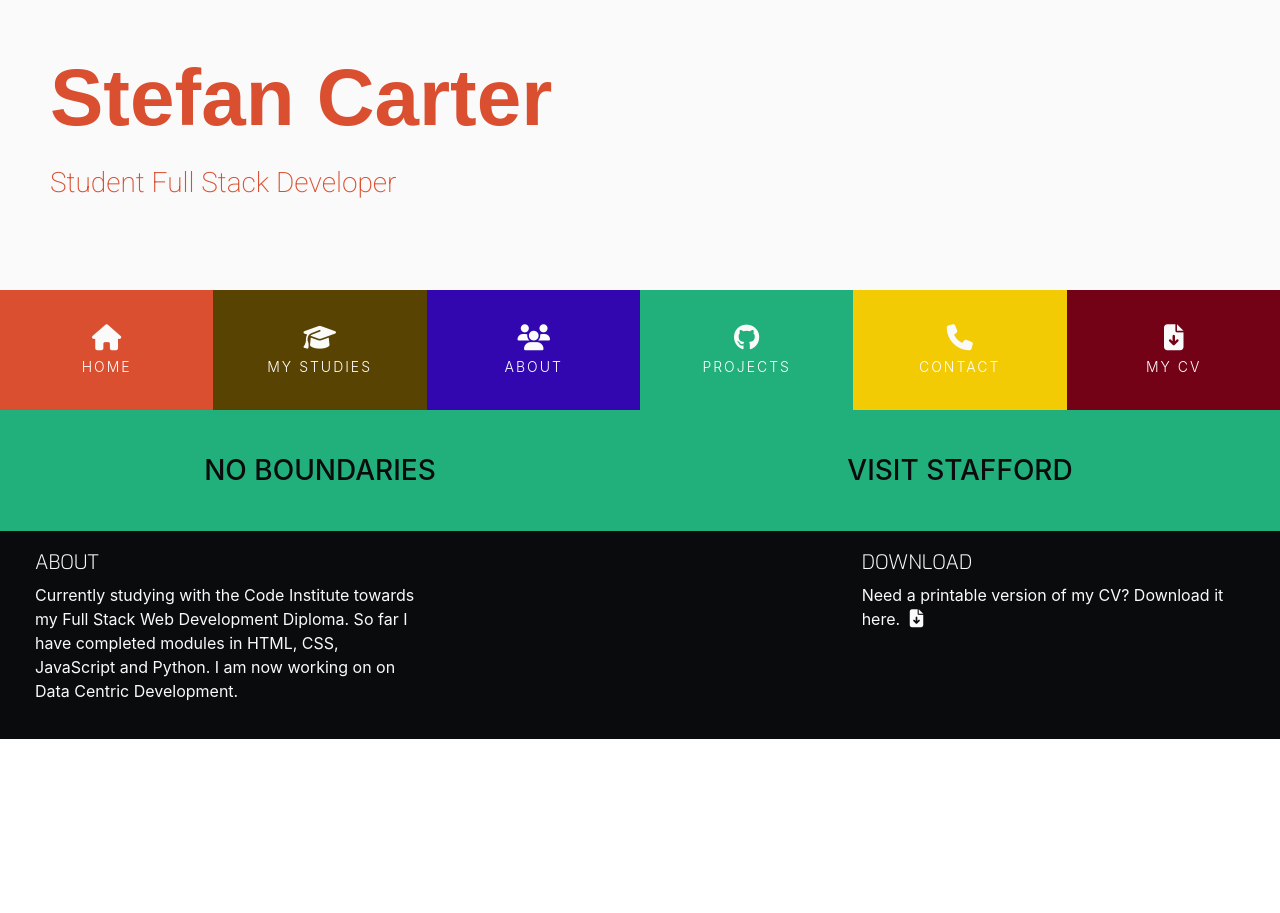
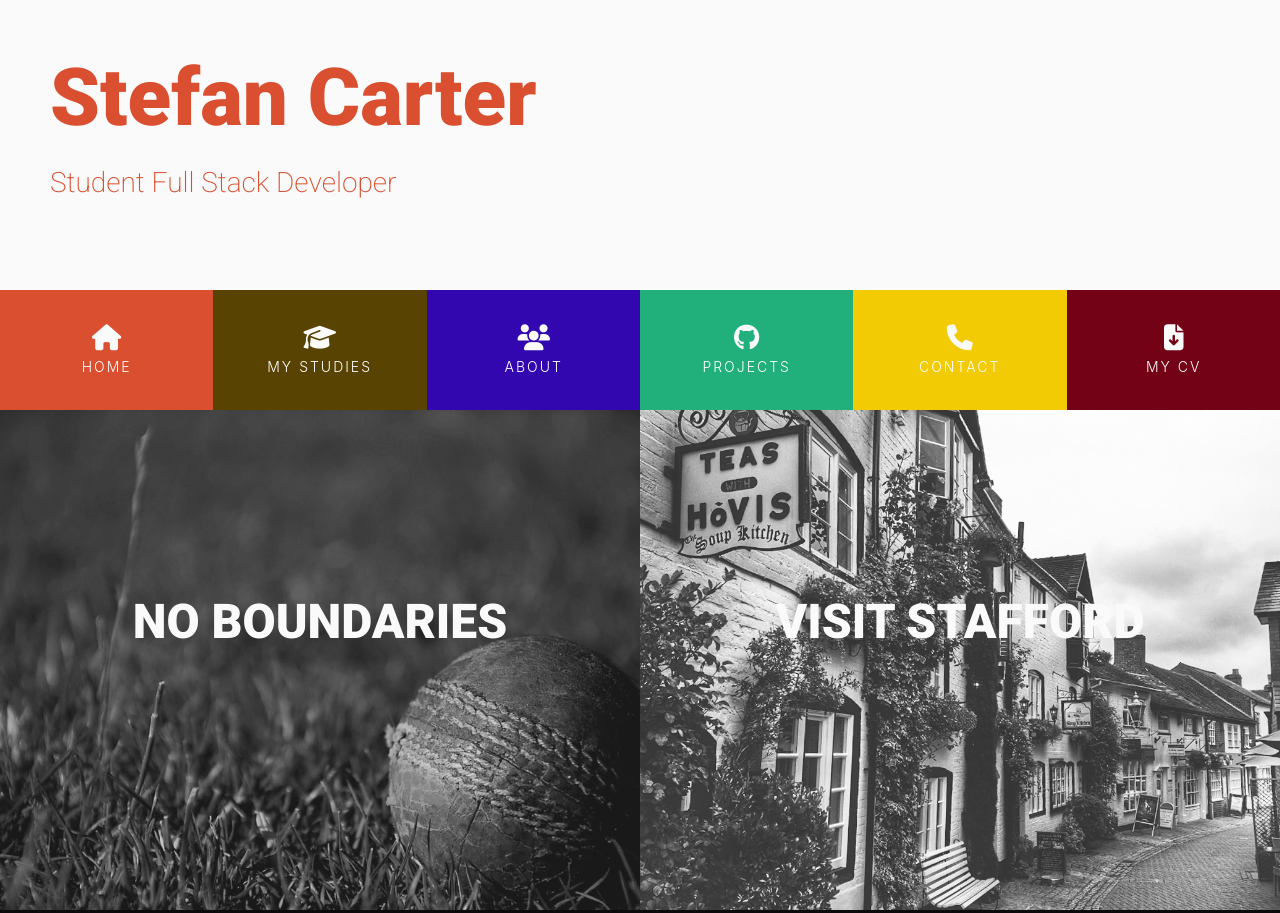
Before and after one commit to CarterStefan/Resume, a plain HTML site: page github.html in a window 1280 px wide. Shown: the top 913 px of the page. Before the commit the page ends 800 px from the top, so only its background shows below. Drawn offline with nearby package versions, Linux system fonts and the light colour scheme.

Commit message:
Added projects

```diff
--- a/assets/css/style.css
+++ b/assets/css/style.css
@@ -1,4 +1,4 @@
-@import url("https://fonts.googleapis.com/css?family=Roboto:100,200,300,400,500,600,700,800,900|Exo:100,200,300,400,500,600,700");
+@import url("https://fonts.googleapis.com/css?family=Roboto:100,200,300,400,500,600,700,800,900|Exo:100,200,300,400,500,600,700,800,900");
 
 /* -------------------------------------------------- Colors */
 
@@ -6,7 +6,7 @@
   background-color: #fafafa;
 }
 
-.bg-color-three-reasons{
+.bg-color-three-reasons {
   background-color: #fafafa;
 }
 
@@ -23,35 +23,35 @@
 }
 
 .ui-menu-color-interests {
-    background-color: #3207B0;
+  background-color: #3207b0;
 }
 
 .ui-menu-color-github {
-    background-color: #21B07C;
+  background-color: #21b07c;
 }
 
 .ui-menu-color-download {
   background-color: #730217;
 }
 
-.bg-color-personal-info{
+.bg-color-personal-info {
   background-color: #d94f30;
 }
 
-.bg-color-work-history{
+.bg-color-work-history {
   background-color: #594302;
 }
 
-.bg-color-contact{
+.bg-color-contact {
   background-color: #f2cb05;
 }
 
-.bg-color-interests{
-    background-color: #3207B0;
+.bg-color-interests {
+  background-color: #3207b0;
 }
 
-.bg-color-github{
-    background-color: #21B07C;
+.bg-color-github {
+  background-color: #21b07c;
 }
 
 /* Color Theme Swatches in Hex */
@@ -75,57 +75,62 @@ header {
   margin: 0;
 }
 
+body {
+  background-color: #fafafa;
+}
+
 /* -------------------------------------------- Special padding/ margins/text */
-div#map {min-height: 300px;}
+div#map {
+  min-height: 300px;
+}
 
 /* -------------------------------------------- Special padding/ margins/text */
 
-
-
-h1, h2, h3, h4{
+h1,
+h2,
+h3,
+h4 {
   margin: 0;
 }
 
-.uppercase{
+.uppercase {
   text-transform: uppercase;
 }
 
-.general-sub{
+.general-sub {
   font-family: "Exo", sans-serif;
   font-weight: 300;
   color: #fafafa;
-
 }
 
-.inline-block{
+.inline-block {
   display: inline-block;
 }
 
-.row-table{
+.row-table {
   display: table;
 }
 
-.section-column{
+.section-column {
   display: table-cell;
   padding: 0 30px 30px;
   float: none;
 }
 
-.section-heading{
+.section-heading {
   font-family: "Exo", sans-serif;
   font-weight: 300;
   margin-top: 25px;
   margin-bottom: 40px;
-    color:#fafafa;
+  color: #fafafa;
 }
 
-.inner-section-heading{
+.inner-section-heading {
   font-family: "Exo", sans-serif;
   font-weight: 300;
   margin-top: 25px;
   margin-bottom: 40px;
 }
-
 
 /* -------------------------------------------------- Heading */
 
@@ -189,7 +194,7 @@ h1, h2, h3, h4{
 }
 
 .name {
-  font-family: "robotto", sans-serif;
+  font-family: "roboto", sans-serif;
   font-weight: 900;
   font-size: 80px;
   margin-top: 50px;
@@ -209,7 +214,7 @@ h1, h2, h3, h4{
   margin: 0;
 }
 
-.menucontainer{
+.menucontainer {
   font-size: 0;
 }
 
@@ -218,7 +223,7 @@ h1, h2, h3, h4{
   padding: 0px;
 }
 
-.menuitem{
+.menuitem {
   height: 120px;
   text-align: center;
   padding: 0;
@@ -238,7 +243,7 @@ h1, h2, h3, h4{
   font-size: 26px;
 }
 
-.menuitem span{
+.menuitem span {
   display: block;
   width: 100%;
   padding-top: 5px;
@@ -255,9 +260,8 @@ h1, h2, h3, h4{
 
 /* -------------------------------------------------- Hover.css */
 
-
 a.hvr-sweep-to-bottom:before {
-    background: rgba(0,0,0,0.2);
+  background: rgba(0, 0, 0, 0.2);
   height: 120px;
 }
 
@@ -265,7 +269,7 @@ a.hvr-sweep-to-bottom:before {
 
 footer {
   background-color: #090b0d;
-    color:#fafafa;
+  color: #fafafa;
   min-height: 120px;
   margin: 0;
 }
@@ -281,15 +285,15 @@ footer {
   -o-transition: all 0.35s ease-in-out;
 }
 
-.cv-pdf i:hover{
+.cv-pdf i:hover {
   color: #d94f30;
 }
 
-.social-links{
+.social-links {
   padding-bottom: 15px;
 }
 
-.social-links li a i{
+.social-links li a i {
   width: 32px;
   height: 32px;
   padding: 12px 0px;
@@ -302,39 +306,37 @@ footer {
   -moz-transition: all 0.35s ease-in-out;
   -webkit-transition: all 0.35s ease-in-out;
   -o-transition: all 0.35s ease-in-out;
-
 }
 
-.social-links li a i:hover{
+.social-links li a i:hover {
   background-color: #d94f30;
 }
 
-#footer-details{
+#footer-details {
   padding: 20px;
 }
 
-
 /* -------------------------------------------------- Three Reasons */
 
-.three-reasons-icon{
-    font-size:26px;
+.three-reasons-icon {
+  font-size: 26px;
   color: #d94f30;
 }
 
-.three-reasons-heading{
+.three-reasons-heading {
   margin-top: 20px;
   color: #d94f30;
   padding: 20px;
 }
 
-.about-me{
+.about-me {
   text-align: justify;
   padding: 20px;
 }
 
 /* -------------------------------------------------- Personal Info */
 
-.personal-info-item{
+.personal-info-item {
   margin-bottom: 20px;
   display: block;
   clear: both;
@@ -342,34 +344,34 @@ footer {
 }
 
 .personal-info-item .key,
-.personal-info-item .value{
+.personal-info-item .value {
   padding-right: 8px;
   display: inline-block;
 }
 
 .personal-info-item .key p,
-.personal-info-item .value p{
-    margin:0;
+.personal-info-item .value p {
+  margin: 0;
 }
 
-.personal-info-item .key{
+.personal-info-item .key {
   width: 30%;
   margin-right: 21px;
   padding-top: 2px;
   vertical-align: top;
 }
 
-.personal-info-item .key p{
+.personal-info-item .key p {
   font-weight: 700;
   font-family: "Roboto", sans-serif;
 }
 
-.personal-info-item .value{
+.personal-info-item .value {
   position: relative;
   width: 60%;
 }
 
-.work-history-title{
+.work-history-title {
   color: #fafafa;
   font-family: "Exo", sans-serif;
   font-weight: 300;
@@ -377,18 +379,18 @@ footer {
   margin-bottom: 50px;
 }
 
-.timeline-item-home{
+.timeline-item-home {
   padding: 4em 2em 0em 2em;
   position: relative;
   border-left: 1px solid;
 }
 
-.timeline-item-home p{
+.timeline-item-home p {
   padding: 0;
   margin: 0;
 }
 
-.timeline-item-home:before{
+.timeline-item-home:before {
   content: attr(data-dates);
   position: absolute;
   left: 2.5em;
@@ -401,46 +403,63 @@ footer {
   margin: 0;
 }
 
-.timeline-item-home:after{
-    width:12px;
+.timeline-item-home:after {
+  width: 12px;
   height: 12px;
   display: block;
   position: absolute;
   top: 2.4em;
   left: -6px;
   border-radius: 12px;
-    content: '';
+  content: "";
 }
 
 /* -------------------------------------------------- CV / PROJECTS */
 
-
-.cv-heading{
+.cv-heading {
   margin-top: 20px;
   color: #594302;
   padding: 20px;
 }
 
-.project-heading{
-    margin: 20px;
-    color: #090b0d;
-    padding: 20px;
+.project-heading {
+  color: #fafafa;
+  margin-top: 30%;
+  font-family: "roboto", sans-serif;
+  font-weight: 900;
+  font-size: 300%;
 }
 
-.project-heading:hover{
-    margin: 20px;
-    color: #090b0d;
-    padding: 20px;
+.project-heading:hover {
+  color: #fafafa;
+  margin-top: 30%;
+  font-family: "roboto", sans-serif;
+  font-weight: 900;
+  font-size: 300%;
+  text-decoration: underline;
 }
 
-.project-link{
-    padding: 20px;
+.project-1 {
+  height: 500px;
+  background-image: url("../images/no_boundaries.jpeg");
+  background-position: center;
+  background-repeat: no-repeat;
+  background-size: cover;
+  opacity: 0.9;
 }
 
+.project-2 {
+  height: 500px;
+  background-image: url("../images/visit_stafford.jpg");
+  background-position: center;
+  background-repeat: no-repeat;
+  background-size: cover;
+  opacity: 0.8;
+}
 
 /* -------------------------------------------------- Work History */
 
-.work-history-title{
+.work-history-title {
   color: #fafafa;
   font-family: "Exo", sans-serif;
   font-weight: 300;
@@ -448,19 +467,19 @@ footer {
   margin-bottom: 50px;
 }
 
-.timeline-item{
+.timeline-item {
   padding: 4em 2em 0em 2em;
   position: relative;
   color: #fafafa;
   border-left: 1px solid;
 }
 
-.timeline-item p{
+.timeline-item p {
   padding: 0;
   margin: 0;
 }
 
-.timeline-item:before{
+.timeline-item:before {
   content: attr(data-dates);
   position: absolute;
   left: 2.5em;
@@ -473,40 +492,40 @@ footer {
   margin: 0;
 }
 
-.timeline-item:after{
-    width:12px;
+.timeline-item:after {
+  width: 12px;
   height: 12px;
   display: block;
   position: absolute;
   top: 2.4em;
   left: -6px;
   border-radius: 12px;
-    content: '';
+  content: "";
   background: #fafafa;
 }
 
-.history-items{
+.history-items {
   margin-bottom: 30px;
 }
 
 /* -------------------------------------------------- About / Interests */
 
-.interests-heading{
+.interests-heading {
   margin-top: 20px;
-    color: #3207B0;
+  color: #3207b0;
   padding: 20px;
 }
 
 /* -------------------------------------------------- Contact Form */
 
-.contact-heading{
+.contact-heading {
   font-family: "Exo", sans-serif;
   font-weight: 300;
   margin-top: 25px;
   margin-bottom: 20px;
 }
 
-.center-form{
+.center-form {
   padding-top: 10px;
   margin: 0 auto;
   max-width: 70%;
@@ -521,15 +540,14 @@ button[type="submit"] {
   font-weight: 900;
 }
 
-input{
-    margin-bottom:5px;
+input {
+  margin-bottom: 5px;
 }
-
 
 /* -------------------------------------------------- Media Query */
 
-@media(min-width: 992px) {
-    .center-form{
+@media (min-width: 992px) {
+  .center-form {
     padding-top: 30px;
     margin: 0 auto;
     max-width: 50%;
@@ -537,7 +555,6 @@ input{
   }
 }
 
-
-#map{
+#map {
   margin-bottom: 20px;
 }
--- a/github.html
+++ b/github.html
@@ -79,15 +79,15 @@
 	</header>
 
 	<section class="container-fluid">
-		<div class="row bg-color-github">
-			<div class="col-12 col-md-6">
-				<a class="project-heading" href="https://carterstefan.github.io/no-boundaries/" target="_blank">
-					<h3 class="project-link uppercase text-center">No Boundaries</h3>
+		<div class="row">
+			<div class="col-12 col-md-6 project-1">
+				<a href="https://carterstefan.github.io/no-boundaries/" target="_blank">
+					<h3 class="project-heading uppercase text-center">No Boundaries</h3>
 				</a>
 			</div>
-			<div class="col-12 col-md-6">
-				<a class="project-heading" href="https://carterstefan.github.io/no-boundaries/" target="_blank">
-					<h3 class="project-link uppercase text-center">Visit Stafford</h3>
+			<div class="col-12 col-md-6 project-2">
+				<a href="https://carterstefan.github.io/visit_stafford/" target="_blank">
+					<h3 class="project-heading uppercase text-center">Visit Stafford</h3>
 				</a>
 			</div>
 		</div>
```
Also changed, not shown: assets/images/no_boundaries.jpeg (added), assets/images/no_boundaries_sq.png (deleted), assets/images/visit-stafford_sq.png (deleted), assets/images/visit_stafford.jpg (added). Lines whose indentation alone changed are shown as unchanged.
